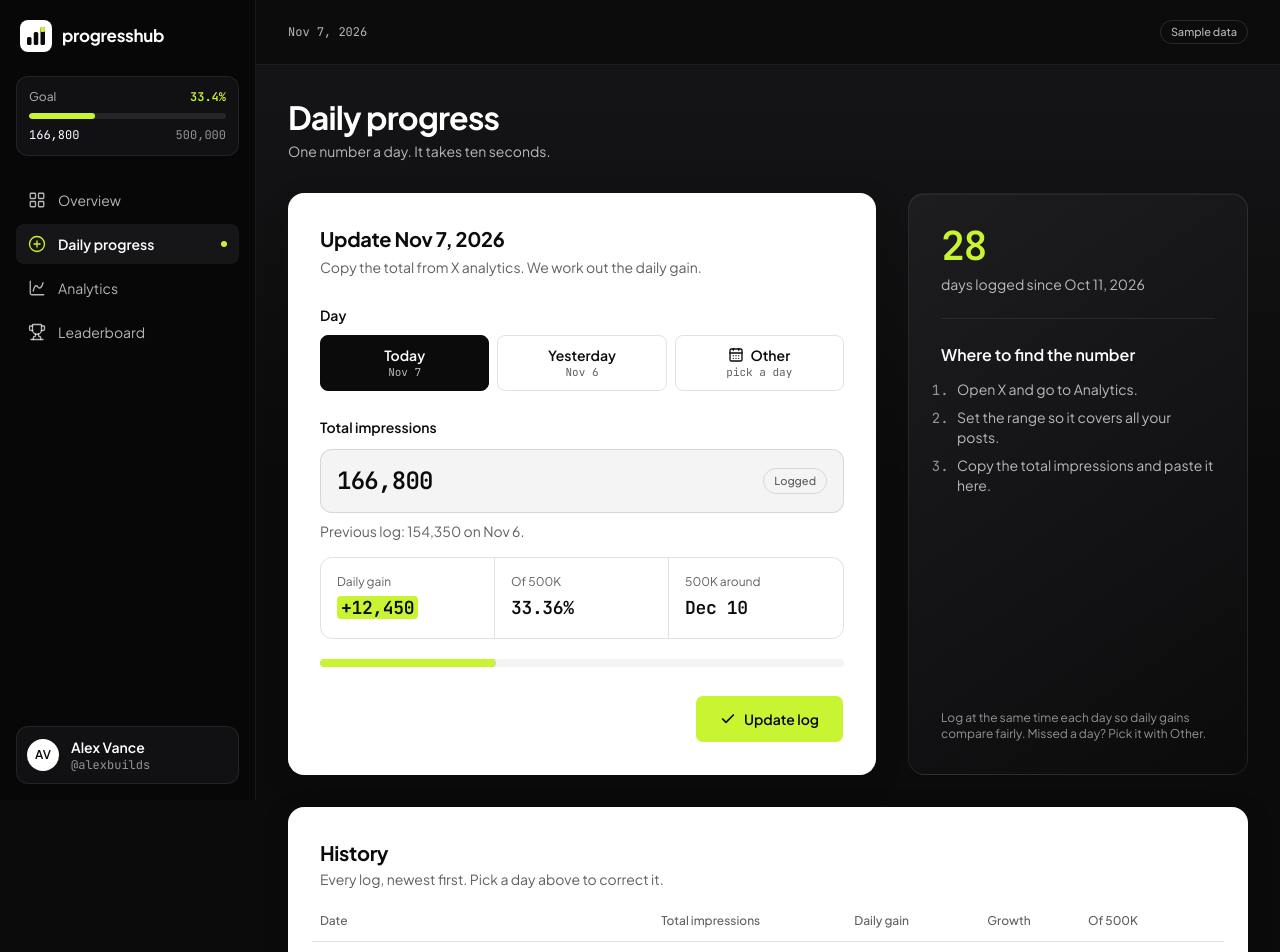
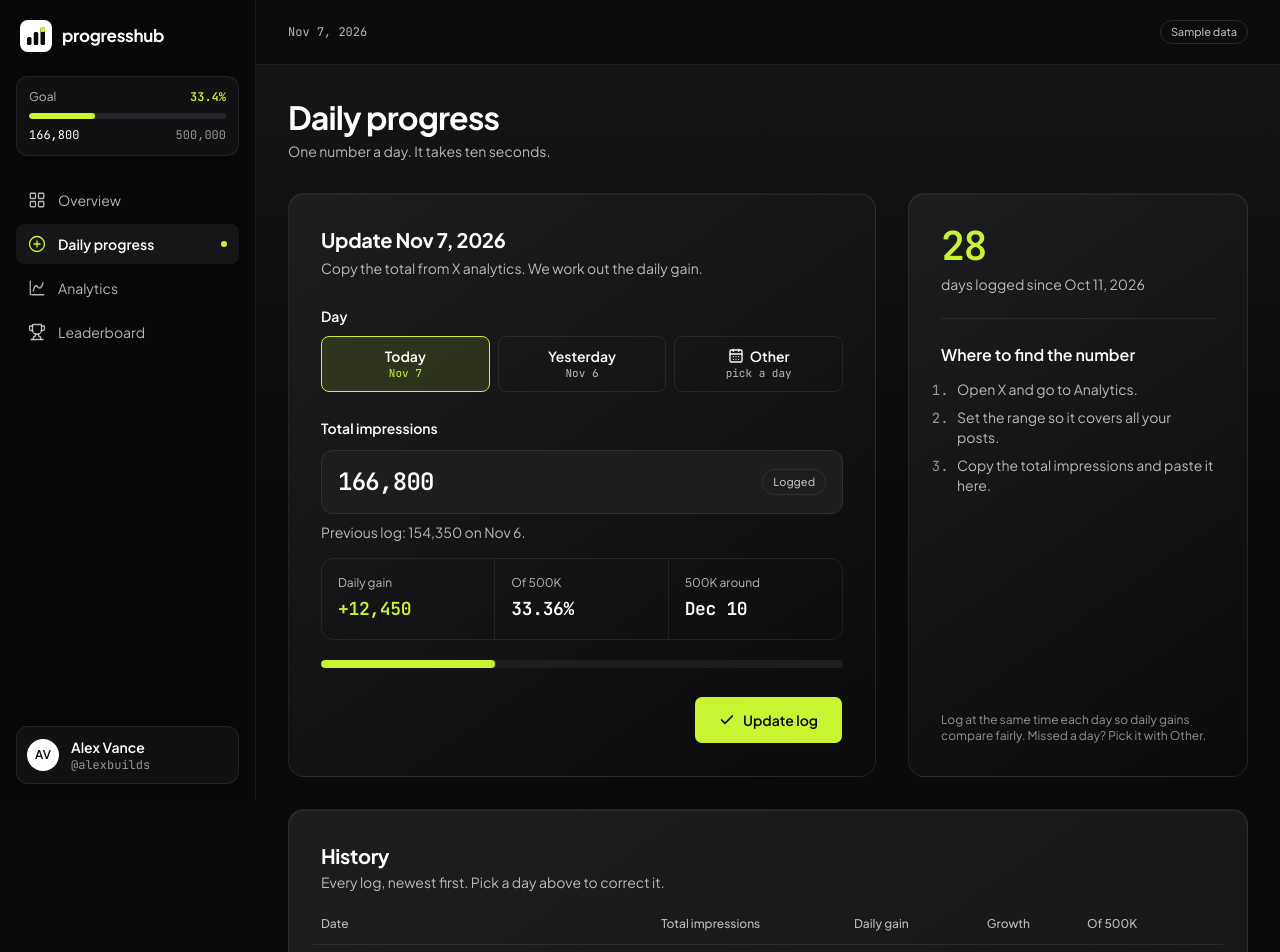
Before and after one commit to nitishbytaru/progresshub, a Next.js app: page /progress in a window 1280 px wide. Shown: the top 952 px of the page. Built offline with nearby package versions, Linux system fonts and the light colour scheme.

Commit message:
refactor: remove white surfaces in favor of dark theme styling

```diff
--- a/src/app/(app)/analytics/page.tsx
+++ b/src/app/(app)/analytics/page.tsx
@@ -71,35 +71,35 @@ export default function AnalyticsPage() {
 
       <div className="grid gap-6 lg:grid-cols-[340px_minmax(0,1fr)] lg:gap-8">
         {/* Consistency */}
-        <section className="panel-paper flex flex-col rounded-2xl p-5 sm:p-8">
+        <section className="panel-dark flex flex-col rounded-2xl p-5 sm:p-8">
           <h2 className="text-xl font-bold tracking-[-0.015em]">Consistency</h2>
           <dl className="mt-6 grid grid-cols-2 gap-x-4 gap-y-6 lg:grid-cols-1">
             <div>
-              <dt className="text-sm text-paper-muted">Current streak</dt>
+              <dt className="text-sm text-muted-foreground">Current streak</dt>
               <dd className="mt-1 font-mono text-[2rem] leading-tight font-semibold tracking-[-0.04em]">
-                <span className="rounded-md bg-primary px-1.5">{p.streak}</span>
-                <span className="ml-1.5 font-sans text-sm font-medium tracking-normal text-paper-muted">days</span>
+                <span className="text-primary">{p.streak}</span>
+                <span className="ml-1.5 font-sans text-sm font-medium tracking-normal text-muted-foreground">days</span>
               </dd>
             </div>
             <div>
-              <dt className="text-sm text-paper-muted">Days logged</dt>
+              <dt className="text-sm text-muted-foreground">Days logged</dt>
               <dd className="mt-1 font-mono text-[2rem] leading-tight font-semibold tracking-[-0.04em]">
                 {fmtPct(consistency, 0)}
               </dd>
-              <dd className="text-xs text-paper-muted">
+              <dd className="text-xs text-muted-foreground">
                 {rows.length} of {span} days
               </dd>
             </div>
             <div>
-              <dt className="text-sm text-paper-muted">Pace trend</dt>
+              <dt className="text-sm text-muted-foreground">Pace trend</dt>
               <dd className="mt-1 font-mono text-[2rem] leading-tight font-semibold tracking-[-0.04em]">
                 {acceleration < 0 && <span aria-label="down">▼</span>}
                 {fmtSigned(acceleration)}%
               </dd>
-              <dd className="text-xs text-paper-muted">7-day vs. 28-day pace</dd>
+              <dd className="text-xs text-muted-foreground">7-day vs. 28-day pace</dd>
             </div>
             <div>
-              <dt className="text-sm text-paper-muted">Gained since first log</dt>
+              <dt className="text-sm text-muted-foreground">Gained since first log</dt>
               <dd className="mt-1 font-mono text-[2rem] leading-tight font-semibold tracking-[-0.04em]">
                 {fmt(latest.total - rows[0].total)}
               </dd>
--- a/src/app/(app)/page.tsx
+++ b/src/app/(app)/page.tsx
@@ -61,30 +61,30 @@ export default function OverviewPage() {
       </section>
 
       {/* KPI strip: one white panel, not four cards */}
-      <section aria-label="Key numbers" className="panel-paper grid grid-cols-2 rounded-2xl lg:grid-cols-4">
+      <section aria-label="Key numbers" className="panel-dark grid grid-cols-2 rounded-2xl lg:grid-cols-4">
         {stats.map((s, i) => (
           <div
             key={s.label}
             className={cn(
               "flex flex-col gap-1 p-4 sm:p-6",
-              i % 2 === 1 && "border-l border-paper-border",
-              i >= 2 && "border-t border-paper-border lg:border-t-0",
+              i % 2 === 1 && "border-l border-hairline",
+              i >= 2 && "border-t border-hairline lg:border-t-0",
               i === 2 && "lg:border-l",
             )}
           >
-            <span className="text-xs font-medium text-paper-muted sm:text-sm">{s.label}</span>
+            <span className="text-xs font-medium text-muted-foreground sm:text-sm">{s.label}</span>
             <span
               className={cn(
                 "font-mono text-[1.375rem] leading-tight font-semibold tracking-[-0.04em] sm:text-[2rem]",
               )}
             >
               {s.key ? (
-                <span className="rounded-md bg-primary px-1.5 box-decoration-clone">{s.value}</span>
+                <span className="text-primary">{s.value}</span>
               ) : (
                 s.value
               )}
             </span>
-            <span className="text-xs text-paper-muted">{s.note}</span>
+            <span className="text-xs text-muted-foreground">{s.note}</span>
           </div>
         ))}
       </section>
@@ -124,17 +124,17 @@ export default function OverviewPage() {
       </section>
 
       {/* Recent logs */}
-      <section className="panel-paper rounded-2xl p-5 sm:p-8">
+      <section className="panel-dark rounded-2xl p-5 sm:p-8">
         <div className="mb-3 flex items-baseline justify-between gap-4">
           <div>
             <h2 className="text-xl font-bold tracking-[-0.015em]">Recent logs</h2>
-            <p className="mt-0.5 text-sm text-paper-muted">
+            <p className="mt-0.5 text-sm text-muted-foreground">
               {p.rows.length} days logged since {fmtDate(p.rows[0].date)}
             </p>
           </div>
           <Link
             href="/progress"
-            className="inline-flex shrink-0 items-center gap-1 text-sm font-semibold text-paper-foreground underline-offset-4 hover:underline"
+            className="inline-flex shrink-0 items-center gap-1 text-sm font-semibold text-foreground underline-offset-4 hover:underline"
           >
             All logs <ArrowRight className="size-4" />
           </Link>
--- a/src/app/(app)/progress/log-form.tsx
+++ b/src/app/(app)/progress/log-form.tsx
@@ -82,11 +82,11 @@ export function LogForm({ initialEntries, today, initialDate }: Props) {
   return (
     <div className="flex flex-col gap-6 lg:gap-8">
       <div className="grid gap-6 lg:grid-cols-[minmax(0,1fr)_340px] lg:gap-8">
-        <form onSubmit={save} noValidate className="panel-paper rounded-2xl p-5 sm:p-8">
+        <form onSubmit={save} noValidate className="panel-dark rounded-2xl p-5 sm:p-8">
           <h2 className="text-xl font-bold tracking-[-0.015em]">
             {existing ? `Update ${fmtDate(date)}` : "Log your impressions"}
           </h2>
-          <p className="mt-1 text-sm text-paper-muted">
+          <p className="mt-1 text-sm text-muted-foreground">
             Copy the total from X analytics. We work out the daily gain.
           </p>
 
@@ -102,12 +102,12 @@ export function LogForm({ initialEntries, today, initialDate }: Props) {
                   className={cn(
                     "flex h-14 flex-col items-center justify-center rounded-lg border text-sm font-semibold transition-colors",
                     date === d
-                      ? "border-paper-foreground bg-paper-foreground text-paper"
-                      : "border-paper-border hover:bg-paper-dim",
+                      ? "border-primary bg-primary-soft text-foreground"
+                      : "border-hairline hover:bg-surface",
                   )}
                 >
                   {label}
-                  <span className={cn("font-mono text-[11px] font-normal", date === d ? "text-paper/70" : "text-paper-muted")}>
+                  <span className={cn("font-mono text-[11px] font-normal", date === d ? "text-primary" : "text-muted-foreground")}>
                     {sub}
                   </span>
                 </button>
@@ -115,16 +115,16 @@ export function LogForm({ initialEntries, today, initialDate }: Props) {
               <label
                 htmlFor={dateId}
                 className={cn(
-                  "relative flex h-14 cursor-pointer flex-col items-center justify-center rounded-lg border text-sm font-semibold transition-colors focus-within:outline-2 focus-within:outline-offset-2 focus-within:outline-paper-foreground",
+                  "relative flex h-14 cursor-pointer flex-col items-center justify-center rounded-lg border text-sm font-semibold transition-colors focus-within:outline-2 focus-within:outline-offset-2 focus-within:outline-foreground",
                   isCustom
-                    ? "border-paper-foreground bg-paper-foreground text-paper"
-                    : "border-paper-border hover:bg-paper-dim",
+                    ? "border-primary bg-primary-soft text-foreground"
+                    : "border-hairline hover:bg-surface",
                 )}
               >
                 <span className="flex items-center gap-1.5">
                   <CalendarDays className="size-4" /> Other
                 </span>
-                <span className={cn("font-mono text-[11px] font-normal", isCustom ? "text-paper/70" : "text-paper-muted")}>
+                <span className={cn("font-mono text-[11px] font-normal", isCustom ? "text-primary" : "text-muted-foreground")}>
                   {isCustom ? fmtDateShort(date) : "pick a day"}
                 </span>
                 <input
@@ -133,7 +133,7 @@ export function LogForm({ initialEntries, today, initialDate }: Props) {
                   max={today}
                   value={date}
                   onChange={(e) => e.target.value && pickDate(e.target.value)}
-                  className="absolute inset-0 cursor-pointer opacity-0 [color-scheme:light]"
+                  className="absolute inset-0 cursor-pointer opacity-0 [color-scheme:dark]"
                   aria-label="Pick another day"
                 />
               </label>
@@ -146,8 +146,8 @@ export function LogForm({ initialEntries, today, initialDate }: Props) {
             </label>
             <div
               className={cn(
-                "mt-2.5 flex h-16 items-center gap-3 rounded-xl border bg-paper-dim px-4 transition-colors focus-within:border-paper-foreground focus-within:outline-2 focus-within:outline-offset-2 focus-within:outline-primary",
-                showError ? "border-paper-foreground" : "border-paper-border",
+                "mt-2.5 flex h-16 items-center gap-3 rounded-xl border bg-surface-high px-4 transition-colors focus-within:border-foreground focus-within:outline-2 focus-within:outline-offset-2 focus-within:outline-primary",
+                showError ? "border-foreground" : "border-hairline",
               )}
             >
               <input
@@ -160,38 +160,38 @@ export function LogForm({ initialEntries, today, initialDate }: Props) {
                 onBlur={() => raw !== "" && setTouched(true)}
                 aria-invalid={Boolean(showError)}
                 aria-describedby={`${inputId}-msg`}
-                className="w-full min-w-0 bg-transparent font-mono text-2xl font-semibold tracking-[-0.03em] text-paper-foreground caret-paper-foreground outline-none placeholder:text-base placeholder:font-normal placeholder:tracking-normal placeholder:text-paper-muted"
+                className="w-full min-w-0 bg-transparent font-mono text-2xl font-semibold tracking-[-0.03em] text-foreground caret-primary outline-none placeholder:text-base placeholder:font-normal placeholder:tracking-normal placeholder:text-muted-foreground"
               />
               {existing && (
-                <span className="shrink-0 rounded-full border border-paper-border px-2.5 py-1 text-[11px] font-medium text-paper-muted">
+                <span className="shrink-0 rounded-full border border-hairline px-2.5 py-1 text-[11px] font-medium text-muted-foreground">
                   Logged
                 </span>
               )}
             </div>
-            <p id={`${inputId}-msg`} className={cn("mt-2 min-h-5 text-sm", showError ? "font-medium" : "text-paper-muted")}>
+            <p id={`${inputId}-msg`} className={cn("mt-2 min-h-5 text-sm", showError ? "font-medium" : "text-muted-foreground")}>
               {showError ? error : before ? `Previous log: ${fmt(before.total)} on ${fmtDateShort(before.date)}.` : "This is your first log."}
             </p>
           </div>
 
-          <div className="mt-4 grid grid-cols-3 divide-x divide-paper-border rounded-xl border border-paper-border">
+          <div className="mt-4 grid grid-cols-3 divide-x divide-hairline rounded-xl border border-hairline">
             {[
               { label: "Daily gain", value: preview?.row.delta != null ? fmtSigned(preview.row.delta) : "—", key: true },
               { label: "Of 500K", value: preview ? fmtPct(preview.row.progressPct, 2) : "—" },
               { label: "500K around", value: preview?.eta ? fmtDateShort(preview.eta.etaDate) : "—" },
             ].map((s) => (
               <div key={s.label} className="p-3 sm:p-4">
-                <p className="text-xs text-paper-muted">{s.label}</p>
+                <p className="text-xs text-muted-foreground">{s.label}</p>
                 <p className="mt-1 font-mono text-base font-semibold tracking-[-0.02em] sm:text-lg">
-                  {s.key && preview ? <span className="rounded bg-primary px-1">{s.value}</span> : s.value}
+                  {s.key && preview ? <span className="text-primary">{s.value}</span> : s.value}
                 </p>
               </div>
             ))}
           </div>
 
           {preview && (
-            <div className="mt-5 h-2 overflow-hidden rounded-full bg-paper-dim" aria-hidden>
+            <div className="mt-5 h-2 overflow-hidden rounded-full bg-surface-high" aria-hidden>
               <div
-                className="h-full rounded-full bg-primary ring-1 ring-paper-foreground/15 transition-[width] duration-500 ease-out"
+                className="h-full rounded-full bg-primary ring-1 ring-foreground/15 transition-[width] duration-500 ease-out"
                 style={{ width: `${Math.min((preview.row.total / GOAL) * 100, 100)}%` }}
               />
             </div>
@@ -203,7 +203,7 @@ export function LogForm({ initialEntries, today, initialDate }: Props) {
                 type="button"
                 variant="ghost"
                 onClick={() => pickDate(date)}
-                className="h-12 px-5 text-sm font-semibold text-paper-foreground hover:bg-paper-dim"
+                className="h-12 px-5 text-sm font-semibold text-foreground hover:bg-surface"
               >
                 Reset
               </Button>
@@ -241,9 +241,9 @@ export function LogForm({ initialEntries, today, initialDate }: Props) {
         </aside>
       </div>
 
-      <section className="panel-paper rounded-2xl p-5 sm:p-8">
+      <section className="panel-dark rounded-2xl p-5 sm:p-8">
         <h2 className="text-xl font-bold tracking-[-0.015em]">History</h2>
-        <p className="mt-0.5 mb-3 text-sm text-paper-muted">Every log, newest first. Pick a day above to correct it.</p>
+        <p className="mt-0.5 mb-3 text-sm text-muted-foreground">Every log, newest first. Pick a day above to correct it.</p>
         <EntriesTable rows={rows} limit={rows.length} />
       </section>
     </div>
--- a/src/app/globals.css
+++ b/src/app/globals.css
@@ -89,7 +89,7 @@
   --hairline: #ffffff14;
   --input: #ffffff29;
 
-  /* White family (~40%) */
+  /* White family: text, icons, small chips only. Paper tokens exist for the optional light share-card image, never for app panels. */
   --paper: #ffffff;
   --paper-dim: #f4f4f5;
   --paper-foreground: #0b0b0c;
@@ -189,12 +189,6 @@
     border: 1px solid var(--hairline);
     box-shadow: inset 0 1px 0 #ffffff0f;
   }
-  /* White panel: soft black offset shadow */
-  .panel-paper {
-    background: var(--paper);
-    color: var(--paper-foreground);
-    box-shadow: 0 8px 24px #0b0b0c40;
-  }
 }
 
 /* The one authored motion moment: the 500K track fills on load. */
--- a/src/components/progress/entries-table.tsx
+++ b/src/components/progress/entries-table.tsx
@@ -5,10 +5,10 @@ import type { DayRow } from "@/lib/progress";
 import { cn } from "@/lib/utils";
 
 function Change({ value, className }: { value: number | null; className?: string }) {
-  if (value === null) return <span className={cn("text-paper-muted", className)}>First log</span>;
+  if (value === null) return <span className={cn("text-muted-foreground", className)}>First log</span>;
   const down = value < 0;
   return (
-    <span className={cn(down && "text-paper-muted", className)}>
+    <span className={cn(down && "text-muted-foreground", className)}>
       {down && <span aria-label="down">▼ </span>}
       {fmtSigned(value)}
     </span>
@@ -23,23 +23,23 @@ export function EntriesTable({ rows, limit = 7 }: { rows: DayRow[]; limit?: numb
   return (
     <>
       {/* Mobile list */}
-      <ul className="divide-y divide-paper-border sm:hidden">
+      <ul className="divide-y divide-hairline sm:hidden">
         {recent.map((r) => (
           <li key={r.date} className="flex items-center gap-3 py-3.5">
-            <div className="flex w-11 shrink-0 flex-col items-center rounded-lg bg-paper-dim py-1.5 font-mono leading-tight">
-              <span className="text-[10px] uppercase text-paper-muted">{fmtWeekday(r.date)}</span>
+            <div className="flex w-11 shrink-0 flex-col items-center rounded-lg bg-surface-high py-1.5 font-mono leading-tight">
+              <span className="text-[10px] uppercase text-muted-foreground">{fmtWeekday(r.date)}</span>
               <span className="text-sm font-semibold">{Number(r.date.slice(8))}</span>
             </div>
             <div className="min-w-0 flex-1">
               <p className="font-mono text-base font-semibold">{fmt(r.total)}</p>
-              <p className="text-xs text-paper-muted">
+              <p className="text-xs text-muted-foreground">
                 {r.date === latestDate ? "Latest" : fmtDate(r.date)} · {fmtPct(r.progressPct)} of goal
               </p>
             </div>
             <div className="text-right font-mono">
               <Change value={r.delta} className="block text-sm font-semibold" />
               {r.growthPct !== null && (
-                <span className="text-xs text-paper-muted">{fmtSignedPct(r.growthPct, 2)}</span>
+                <span className="text-xs text-muted-foreground">{fmtSignedPct(r.growthPct, 2)}</span>
               )}
             </div>
           </li>
@@ -50,7 +50,7 @@ export function EntriesTable({ rows, limit = 7 }: { rows: DayRow[]; limit?: numb
       <div className="-mx-2 hidden overflow-x-auto sm:block">
         <table className="w-full min-w-[620px] border-collapse text-sm">
           <thead>
-            <tr className="border-b border-paper-border text-left text-xs text-paper-muted">
+            <tr className="border-b border-hairline text-left text-xs text-muted-foreground">
               <th scope="col" className="px-2 py-3 font-medium">Date</th>
               <th scope="col" className="px-2 py-3 text-right font-medium">Total impressions</th>
               <th scope="col" className="px-2 py-3 text-right font-medium">Daily gain</th>
@@ -61,11 +61,11 @@ export function EntriesTable({ rows, limit = 7 }: { rows: DayRow[]; limit?: numb
               </th>
             </tr>
           </thead>
-          <tbody className="divide-y divide-paper-border font-mono">
+          <tbody className="divide-y divide-hairline font-mono">
             {recent.map((r) => {
               const latest = r.date === latestDate;
               return (
-                <tr key={r.date} className="transition-colors hover:bg-paper-dim">
+                <tr key={r.date} className="transition-colors hover:bg-surface">
                   <td className="px-2 py-3.5">
                     <span className="flex items-center gap-2">
                       {fmtDate(r.date)}
@@ -80,14 +80,14 @@ export function EntriesTable({ rows, limit = 7 }: { rows: DayRow[]; limit?: numb
                   <td className="px-2 py-3.5 text-right font-semibold">
                     <Change value={r.delta} />
                   </td>
-                  <td className="px-2 py-3.5 text-right text-paper-muted">
+                  <td className="px-2 py-3.5 text-right text-muted-foreground">
                     {r.growthPct === null ? "—" : fmtSignedPct(r.growthPct, 2)}
                   </td>
                   <td className="px-2 py-3.5 text-right">{fmtPct(r.progressPct)}</td>
                   <td className="px-2 py-3.5 text-right">
                     <Link
                       href={`/progress?date=${r.date}`}
-                      className="inline-flex size-8 items-center justify-center rounded-lg text-paper-muted transition-colors hover:bg-paper-border hover:text-paper-foreground"
+                      className="inline-flex size-8 items-center justify-center rounded-lg text-muted-foreground transition-colors hover:bg-hairline hover:text-foreground"
                       aria-label={`Edit log for ${fmtDate(r.date)}`}
                     >
                       <Pencil className="size-4" />
--- a/src/components/shell/brand.tsx
+++ b/src/components/shell/brand.tsx
@@ -1,4 +1,5 @@
 import Link from "next/link";
+import { cn } from "@/lib/utils";
 
 /** The progresshub mark: three rising bars, the last one lime — today on the way to 500K. */
 export function BrandMark({ className = "size-8" }: { className?: string }) {
@@ -42,7 +43,7 @@ export function Initials({ name, className = "" }: { name: string; className?: s
   return (
     <span
       aria-hidden
-      className={`inline-flex size-8 shrink-0 items-center justify-center rounded-full bg-paper text-xs font-semibold text-paper-foreground ${className}`}
+      className={cn("inline-flex size-8 shrink-0 items-center justify-center rounded-full bg-foreground text-xs font-semibold text-background", className)}
     >
       {initials}
     </span>
```
Also changed, not shown: src/app/(app)/leaderboard/leaderboard-table.tsx (+13 -13 lines), src/components/progress/share-dialog.tsx (+13 -13 lines), 1 other file (tests, documents, lock files or other folders).
